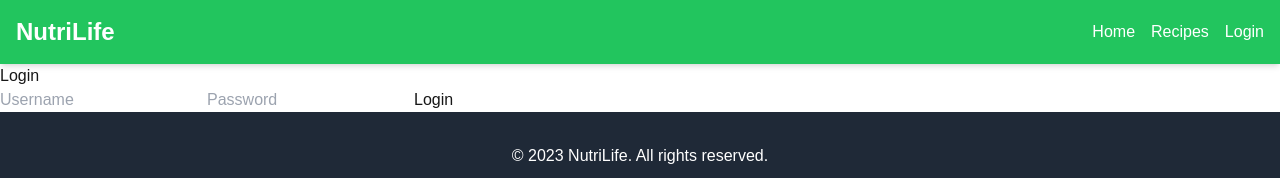
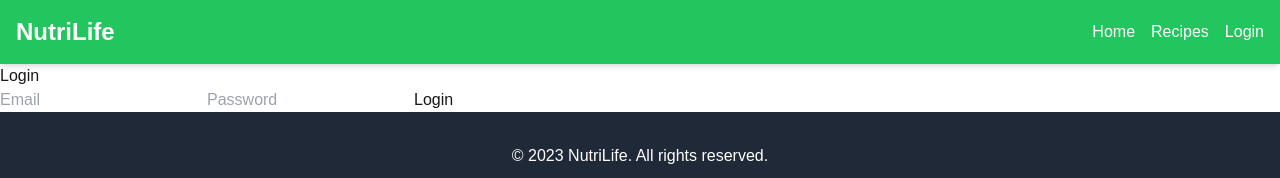
Before and after one commit to duongdk099/nutrition_app, a Next.js app: page /login in a window 1280 px wide. Shown: the top 178 px of the page. Built offline with nearby package versions, Linux system fonts and the light colour scheme.

Commit message:
just finish the login, TODO : middle ware for the food log and everything

```diff
--- /dev/null
+++ b/src/app/components/database_components/user/LoginUser.js
@@ -0,0 +1,62 @@
+import { useState } from "react";
+import { login } from "../../../services/users"; // Import the login function from your database file
+
+const LoginUser = () => {
+  const [email, setEmail] = useState("");
+  const [password, setPassword] = useState("");
+  const [error, setError] = useState(""); // State for error message
+  const [success, setSuccess] = useState(""); // State for success message
+
+  const handleSubmit = async (e) => {
+    e.preventDefault();
+
+    setError("");
+    setSuccess("");
+
+    try {
+      // Call the login function with the email and plain password (not hashed)
+      const user = await login(email, password);
+
+      if (!user) {
+        setError("Invalid email or password.");
+      } else {
+        // If login is successful
+        setSuccess("Login successful!");
+        window.location.href = "/profile"; // This performs a full page reload and redirects to /profile
+      }
+
+      // Clear form inputs
+      setEmail("");
+      setPassword("");
+    } catch (error) {
+      // Display the error message if something goes wrong
+      setError(error.message);
+    }
+  };
+
+  return (
+    <div>
+      {error && <p style={{ color: "red" }}>{error}</p>} {/* Display error message */}
+      {success && <p style={{ color: "green" }}>{success}</p>} {/* Display success message */}
+      <form onSubmit={handleSubmit}>
+        <input
+          type="email"
+          placeholder="Email"
+          value={email || ""}
+          onChange={(e) => setEmail(e.target.value)}
+          required
+        />
+        <input
+          type="password"
+          placeholder="Password"
+          value={password || ""}
+          onChange={(e) => setPassword(e.target.value)}
+          required
+        />
+        <button type="submit">Login</button>
+      </form>
+    </div>
+  );
+};
+
+export default LoginUser;
--- a/src/app/login/page.js
+++ b/src/app/login/page.js
@@ -1,53 +1,14 @@
-'use client';
-import { useState } from 'react';
-import { useRouter } from 'next/navigation';
+"use client";
+import React from "react";
+import LoginUser from "../components/database_components/user/LoginUser"; // Adjust the path based on your folder structure
 
-export default function LoginPage() {
-  const [username, setUsername] = useState('');
-  const [password, setPassword] = useState('');
-  const [error, setError] = useState('');
-  const router = useRouter();
-
-  const handleLogin = async (e) => {
-    e.preventDefault();
-
-    const res = await fetch('/api/login', {
-      method: 'POST',
-      headers: {
-        'Content-Type': 'application/json',
-      },
-      body: JSON.stringify({ username, password }),
-    });
-
-    if (res.ok) {
-      router.push('/profile');  // Redirect to profile on successful login
-    } else {
-      const data = await res.json();
-      setError(data.message);
-    }
-  };
-
+const LoginPage = () => {
   return (
     <div>
       <h1>Login</h1>
-      <form onSubmit={handleLogin}>
-        <input
-          type="text"
-          placeholder="Username"
-          value={username}
-          onChange={(e) => setUsername(e.target.value)}
-          required
-        />
-        <input
-          type="password"
-          placeholder="Password"
-          value={password}
-          onChange={(e) => setPassword(e.target.value)}
-          required
-        />
-        <button type="submit">Login</button>
-      </form>
-      {error && <p>{error}</p>}
+      <LoginUser />
     </div>
   );
-}
+};
+
+export default LoginPage;
--- a/src/app/services/users.js
+++ b/src/app/services/users.js
@@ -1,6 +1,6 @@
 "use server";
 import { neon } from "@neondatabase/serverless";
-
+import bcrypt from "bcryptjs";
 export async function getData() {
   const sql = neon(process.env.NEXT_PUBLIC_DATABASE_URL);
   const data = await sql`SELECT * FROM users`;
@@ -31,15 +31,31 @@ export async function createUser(username, email, password) {
     return newUser;
   }
 
-export async function login(email, password) {
-  const sql = neon(process.env.NEXT_PUBLIC_DATABASE_URL);
-  const user = await sql`
-        SELECT * FROM users
-        WHERE email = ${email}
-        AND password_hash = ${password}
+  export async function login(email, password) {
+    const sql = neon(process.env.NEXT_PUBLIC_DATABASE_URL);
+
+    // Find the user with the given email
+    const user = await sql`
+      SELECT * FROM users WHERE email = ${email}
     `;
-  return user;
-}
+
+    if (user.length === 0) {
+      // If no user is found, return an error or empty result
+      throw new Error("User not found.");
+    }
+
+    const hashedPassword = user[0].password_hash;
+
+    // Compare the plain password with the hashed password in the database
+    const isPasswordValid = await bcrypt.compare(password, hashedPassword);
+
+    if (!isPasswordValid) {
+      throw new Error("Invalid password.");
+    }
+
+    // If the password is valid, return the user details
+    return user[0];
+  }
 
 export async function updatePassword(userId, newPassword) {
   const sql = neon(process.env.NEXT_PUBLIC_DATABASE_URL);
```
